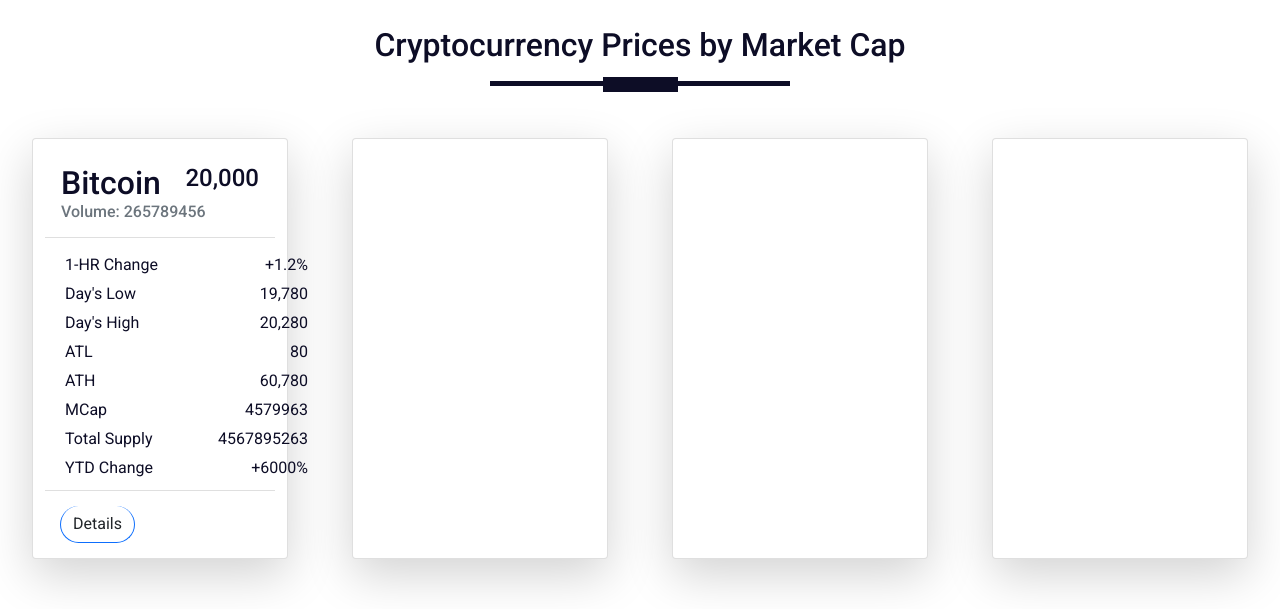
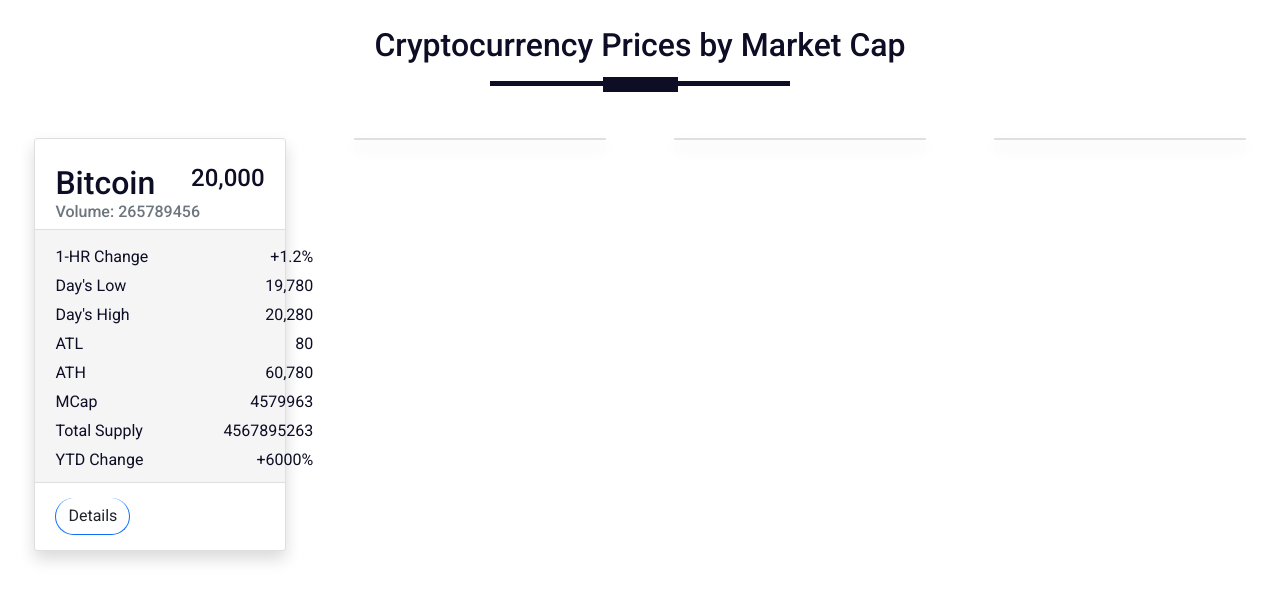
Before and after one commit to Ayush-Patel15/CryptoCoins, a Python web app: template templates/home.html in a window 1280 px wide. Shown: the part 543-1152 px from the top of the page. After the commit the page ends 1105 px from the top, so only its background shows below. Run offline with Jinja, Linux system fonts and the light colour scheme; the template is opened without the code that fills it, so the values that code supplies are empty; some libraries are stand-ins or nearby versions.

Commit message:
Cards final design completed

```diff
--- a/static/styles.css
+++ b/static/styles.css
@@ -106,12 +106,13 @@
 }
 
 /* Crypto-cards-stylings */
-.card{
+.card-content{
     margin: 50px auto;
-    width: 20%;
+    width: 21.5%;
 }
 
 .card-header{
+    padding: 0px 20px;
     padding-top: 25px;
 }
 
@@ -124,6 +125,7 @@
 }
 
 .card-body{
+    background-color: whitesmoke;
     padding: 10px 20px;
 }
 
@@ -133,11 +135,11 @@
 }
 
 td.value{
-    margin-right: -150px;
+    margin-right: -165px;
     float: right;
     padding-top: 5px;
 }
 
 .card-footer{
-    padding: 15px;
+    padding: 15px 20px;
 }
--- a/templates/home.html
+++ b/templates/home.html
@@ -52,7 +52,8 @@
             <div class="container-fluid">
                 <div class="row">
                     <h2 class="title">Cryptocurrency Prices by Market Cap</h2>
-                    <div class="col-lg-3 card shadow-lg rounded">
+                    <div class="col-lg-3 card-content">
+                        <div class="card shadow rounded">
                             <div class="card-header bg-white">
                                 <h2 class="card-title">Bitcoin</h2>
                                 <h4 class="card-price">20,000</h4>
@@ -100,9 +101,17 @@
                                 <a class="btn rounded-pill border-primary border-top-0" href="#">Details</a>
                             </div>
                         </div>
-                    <div class="col-lg-3 card shadow-lg rounded"></div>
-                    <div class="col-lg-3 card shadow-lg rounded"></div>
-                    <div class="col-lg-3 card shadow-lg rounded"></div>
+                    </div>
+                    <div class="col-lg-3 card-content">
+                        <div class="card shadow rounded"></div>
+                    </div>
+                    <div class="col-lg-3 card-content">
+                        <div class="card shadow rounded"></div>
+                    </div>
+                    <div class="col-lg-3 card-content">
+                        <div class="card shadow rounded"></div>
+                    </div>
+                </div>
             </div>
         </section>
 
```
Lines whose indentation alone changed are shown as unchanged.
